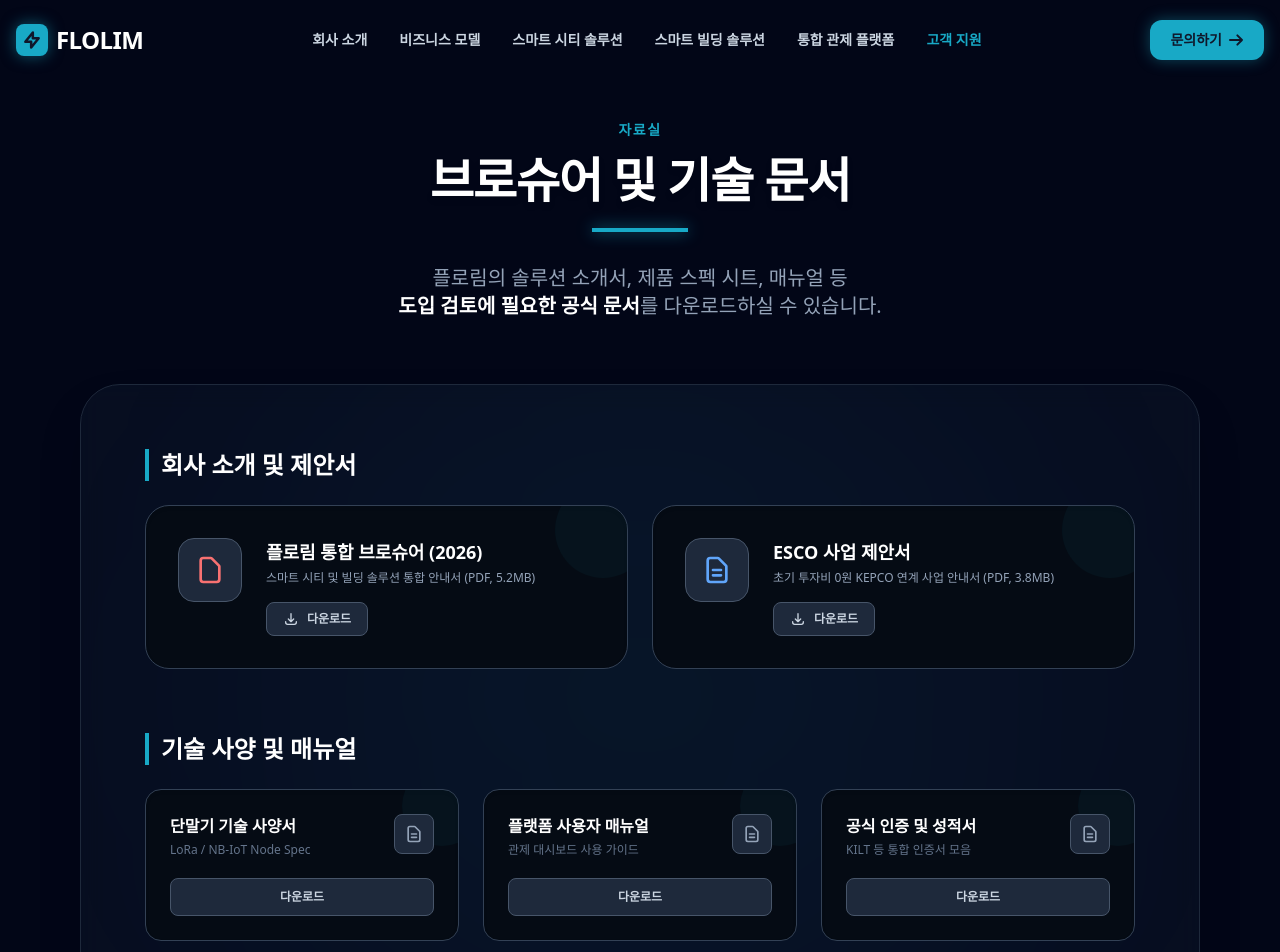
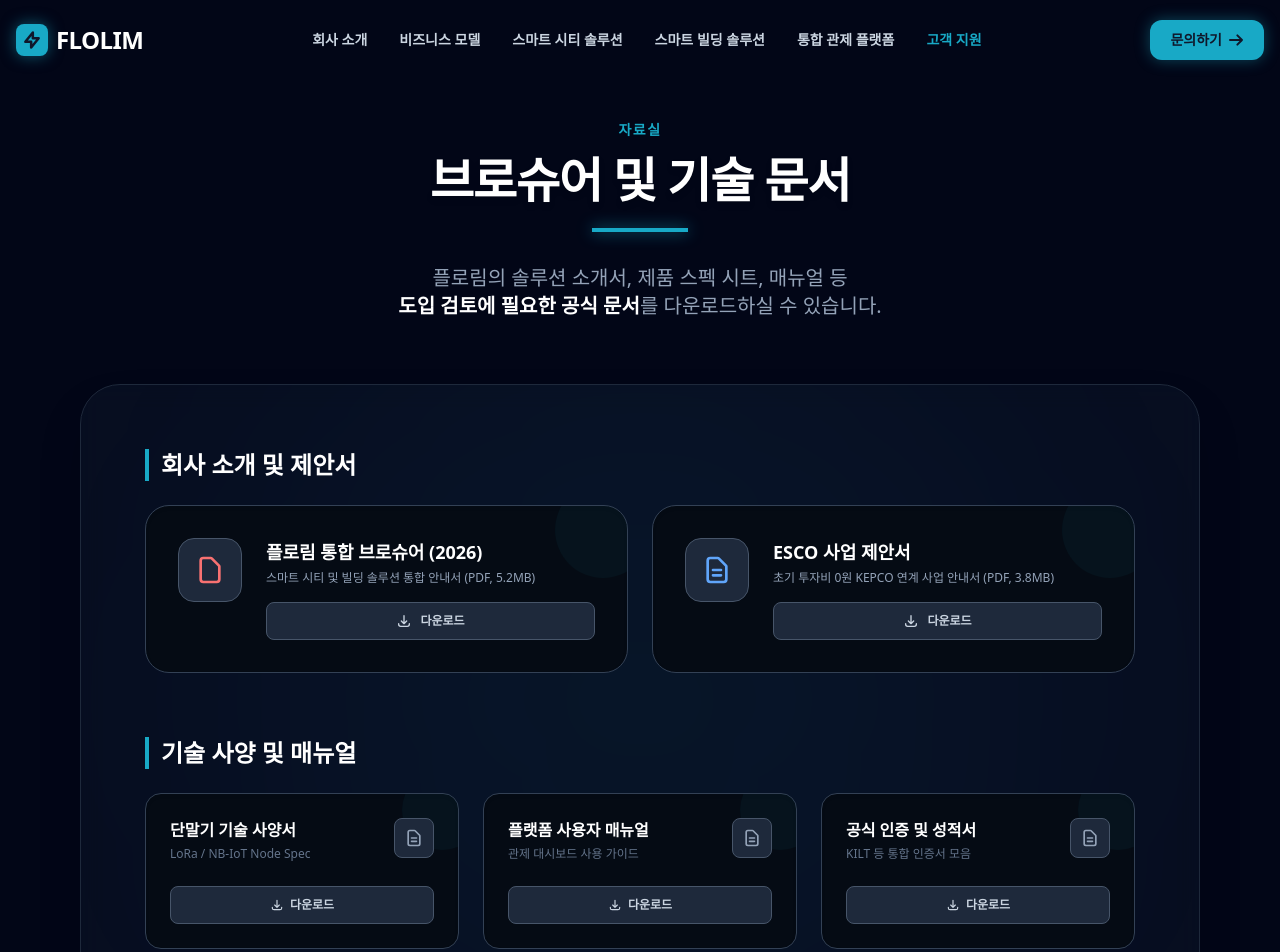
Before and after one commit to flolim-mj54/flolim-website, a React (Vite) app: page /support/archive in a window 1280 px wide. Shown: the top 952 px of the page. Built offline with nearby package versions, Linux system fonts and the light colour scheme.

Commit message:
자료실 브로슈어 업로드

```diff
--- a/src/pages/06_Support/SupportArchive.tsx
+++ b/src/pages/06_Support/SupportArchive.tsx
@@ -2,16 +2,30 @@
 import BottomNav from '../../components/BottomNav';
 
 const SupportArchive = () => {
-  // 💡 [Map 데이터]
+  // 💡 [Map 데이터] file 속성에 실제 PDF 파일 경로를 연결합니다.
   const brochures = [
-    { id: 1, title: '플로림 통합 브로슈어 (2026)', desc: '스마트 시티 및 빌딩 솔루션 통합 안내서 (PDF, 5.2MB)', iconColor: 'text-red-400', icon: <path strokeLinecap="round" strokeLinejoin="round" strokeWidth="2" d="M7 21h10a2 2 0 002-2V9.414a1 1 0 00-.293-.707l-5.414-5.414A1 1 0 0012.586 3H7a2 2 0 00-2 2v14a2 2 0 002 2z" /> },
-    { id: 2, title: 'ESCO 사업 제안서', desc: '초기 투자비 0원 KEPCO 연계 사업 안내서 (PDF, 3.8MB)', iconColor: 'text-blue-400', icon: <path strokeLinecap="round" strokeLinejoin="round" strokeWidth="2" d="M9 12h6m-6 4h6m2 5H7a2 2 0 01-2-2V5a2 2 0 012-2h5.586a1 1 0 01.707.293l5.414 5.414a1 1 0 01.293.707V19a2 2 0 01-2 2z" /> },
+    {
+      id: 1,
+      title: '플로림 통합 브로슈어 (2026)',
+      desc: '스마트 시티 및 빌딩 솔루션 통합 안내서 (PDF, 5.2MB)',
+      iconColor: 'text-red-400',
+      icon: <path strokeLinecap="round" strokeLinejoin="round" strokeWidth="2" d="M7 21h10a2 2 0 002-2V9.414a1 1 0 00-.293-.707l-5.414-5.414A1 1 0 0012.586 3H7a2 2 0 00-2 2v14a2 2 0 002 2z" />,
+      file: '/docs/flolim_brochure.pdf'
+    },
+    {
+      id: 2,
+      title: 'ESCO 사업 제안서',
+      desc: '초기 투자비 0원 KEPCO 연계 사업 안내서 (PDF, 3.8MB)',
+      iconColor: 'text-blue-400',
+      icon: <path strokeLinecap="round" strokeLinejoin="round" strokeWidth="2" d="M9 12h6m-6 4h6m2 5H7a2 2 0 01-2-2V5a2 2 0 012-2h5.586a1 1 0 01.707.293l5.414 5.414a1 1 0 01.293.707V19a2 2 0 01-2 2z" />,
+      file: '/docs/flolim_esco_proposal.pdf'
+    },
   ];
 
   const manuals = [
-    { id: 1, title: '단말기 기술 사양서', desc: 'LoRa / NB-IoT Node Spec' },
-    { id: 2, title: '플랫폼 사용자 매뉴얼', desc: '관제 대시보드 사용 가이드' },
-    { id: 3, title: '공식 인증 및 성적서', desc: 'KILT 등 통합 인증서 모음' },
+    { id: 1, title: '단말기 기술 사양서', desc: 'LoRa / NB-IoT Node Spec', file: '/docs/flolim_spec.pdf' },
+    { id: 2, title: '플랫폼 사용자 매뉴얼', desc: '관제 대시보드 사용 가이드', file: '/docs/flolim_manual.pdf' },
+    { id: 3, title: '공식 인증 및 성적서', desc: 'KILT 등 통합 인증서 모음', file: '/docs/flolim_certs.pdf' },
   ];
 
   return (
@@ -29,11 +43,9 @@
 
       <div className="container mx-auto px-4 max-w-6xl mt-10">
 
-        {/* 메인 래퍼 박스 */}
         <section className="bg-slate-900/50 backdrop-blur-md rounded-[2.5rem] p-6 md:p-10 lg:p-16 shadow-2xl border border-slate-800 mb-16 relative overflow-hidden">
           <div className="absolute top-1/2 left-1/2 w-[800px] h-[800px] bg-flolim/5 rounded-full blur-[150px] pointer-events-none -translate-x-1/2 -translate-y-1/2"></div>
 
-          {/* 1. 브로슈어 및 제안서 */}
           <div className="mb-12 md:mb-16 relative z-10">
             <h2 className="text-xl md:text-2xl font-bold text-white mb-6 border-l-4 border-flolim pl-3 break-keep">회사 소개 및 제안서</h2>
             <div className="grid grid-cols-1 md:grid-cols-2 gap-6">
@@ -46,24 +58,31 @@
                   <div className="flex-1 text-center sm:text-left relative z-10 w-full">
                     <h3 className="text-base md:text-lg font-bold text-white mb-1 group-hover:text-flolim transition-colors break-keep">{b.title}</h3>
                     <p className="text-[11px] md:text-xs text-slate-400 mb-4 break-keep">{b.desc}</p>
-                    <button className="w-full sm:w-auto px-4 py-2 bg-slate-800 hover:bg-flolim active:scale-95 hover:text-slate-900 text-slate-300 text-xs font-bold rounded-lg transition-all border border-slate-600 hover:border-flolim flex items-center justify-center gap-2">
+
+                    {/* 💡 [수정] inline-flex 단어를 삭제하여 경고 메시지 해결 */}
+                    <a
+                      href={b.file}
+                      download
+                      target="_blank"
+                      rel="noopener noreferrer"
+                      className="w-full sm:w-auto px-4 py-2.5 bg-slate-800 hover:bg-flolim active:scale-95 hover:text-slate-900 text-slate-300 text-xs font-bold rounded-lg transition-all border border-slate-600 hover:border-flolim flex items-center justify-center gap-2"
+                    >
                       <svg className="w-4 h-4" fill="none" stroke="currentColor" viewBox="0 0 24 24"><path strokeLinecap="round" strokeLinejoin="round" strokeWidth="2" d="M4 16v1a3 3 0 003 3h10a3 3 0 003-3v-1m-4-4l-4 4m0 0l-4-4m4 4V4"></path></svg>
                       다운로드
-                    </button>
+                    </a>
                   </div>
                 </div>
               ))}
             </div>
           </div>
 
-          {/* 2. 기술 문서 및 매뉴얼 */}
           <div className="relative z-10">
             <h2 className="text-xl md:text-2xl font-bold text-white mb-6 border-l-4 border-flolim pl-3 break-keep">기술 사양 및 매뉴얼</h2>
             <div className="grid grid-cols-1 sm:grid-cols-2 lg:grid-cols-3 gap-4 md:gap-6">
               {manuals.map((m) => (
-                <div key={m.id} className="bg-[#050b14] p-5 md:p-6 rounded-2xl border border-slate-700 shadow-inner group relative overflow-hidden cursor-default">
+                <div key={m.id} className="bg-[#050b14] p-5 md:p-6 rounded-2xl border border-slate-700 shadow-inner group relative overflow-hidden cursor-default flex flex-col justify-between h-full">
                   <div className="absolute -right-6 -top-6 w-20 h-20 bg-flolim/5 rounded-full z-0 group-hover:scale-150 transition-transform duration-700 pointer-events-none"></div>
-                  <div className="relative z-10 flex justify-between items-start mb-4 md:mb-5">
+                  <div className="relative z-10 flex justify-between items-start mb-6">
                     <div>
                       <h3 className="text-sm md:text-base font-bold text-white mb-1 group-hover:text-flolim transition-colors break-keep">{m.title}</h3>
                       <p className="text-[10px] md:text-xs text-slate-500 break-keep">{m.desc}</p>
@@ -72,7 +91,17 @@
                       <svg className="w-4 h-4 md:w-5 md:h-5" fill="none" stroke="currentColor" viewBox="0 0 24 24"><path strokeLinecap="round" strokeLinejoin="round" strokeWidth="2" d="M9 12h6m-6 4h6m2 5H7a2 2 0 01-2-2V5a2 2 0 012-2h5.586a1 1 0 01.707.293l5.414 5.414a1 1 0 01.293.707V19a2 2 0 01-2 2z"></path></svg>
                     </div>
                   </div>
-                  <button className="w-full py-2.5 bg-slate-800 hover:bg-flolim active:scale-95 hover:text-slate-900 text-slate-300 text-xs font-bold rounded-lg transition-all border border-slate-600 hover:border-flolim relative z-10">다운로드</button>
+
+                  <a
+                    href={m.file}
+                    download
+                    target="_blank"
+                    rel="noopener noreferrer"
+                    className="w-full py-2.5 bg-slate-800 hover:bg-flolim active:scale-95 hover:text-slate-900 text-slate-300 text-xs font-bold rounded-lg transition-all border border-slate-600 hover:border-flolim relative z-10 flex items-center justify-center gap-1.5"
+                  >
+                    <svg className="w-3.5 h-3.5" fill="none" stroke="currentColor" viewBox="0 0 24 24"><path strokeLinecap="round" strokeLinejoin="round" strokeWidth="2" d="M4 16v1a3 3 0 003 3h10a3 3 0 003-3v-1m-4-4l-4 4m0 0l-4-4m4 4V4"></path></svg>
+                    다운로드
+                  </a>
                 </div>
               ))}
             </div>
```
Also changed, not shown: 1 other file (tests, documents, lock files or other folders).
